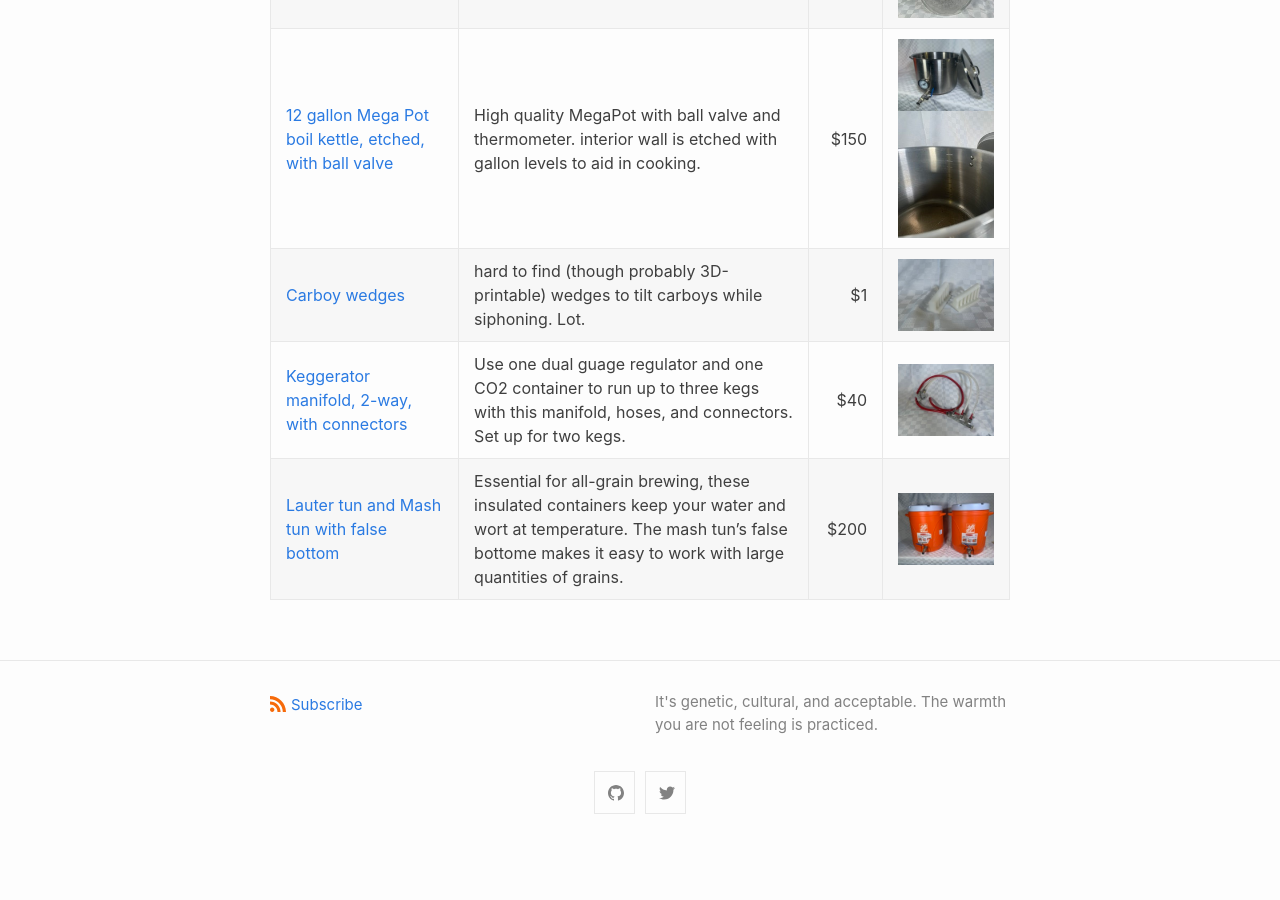
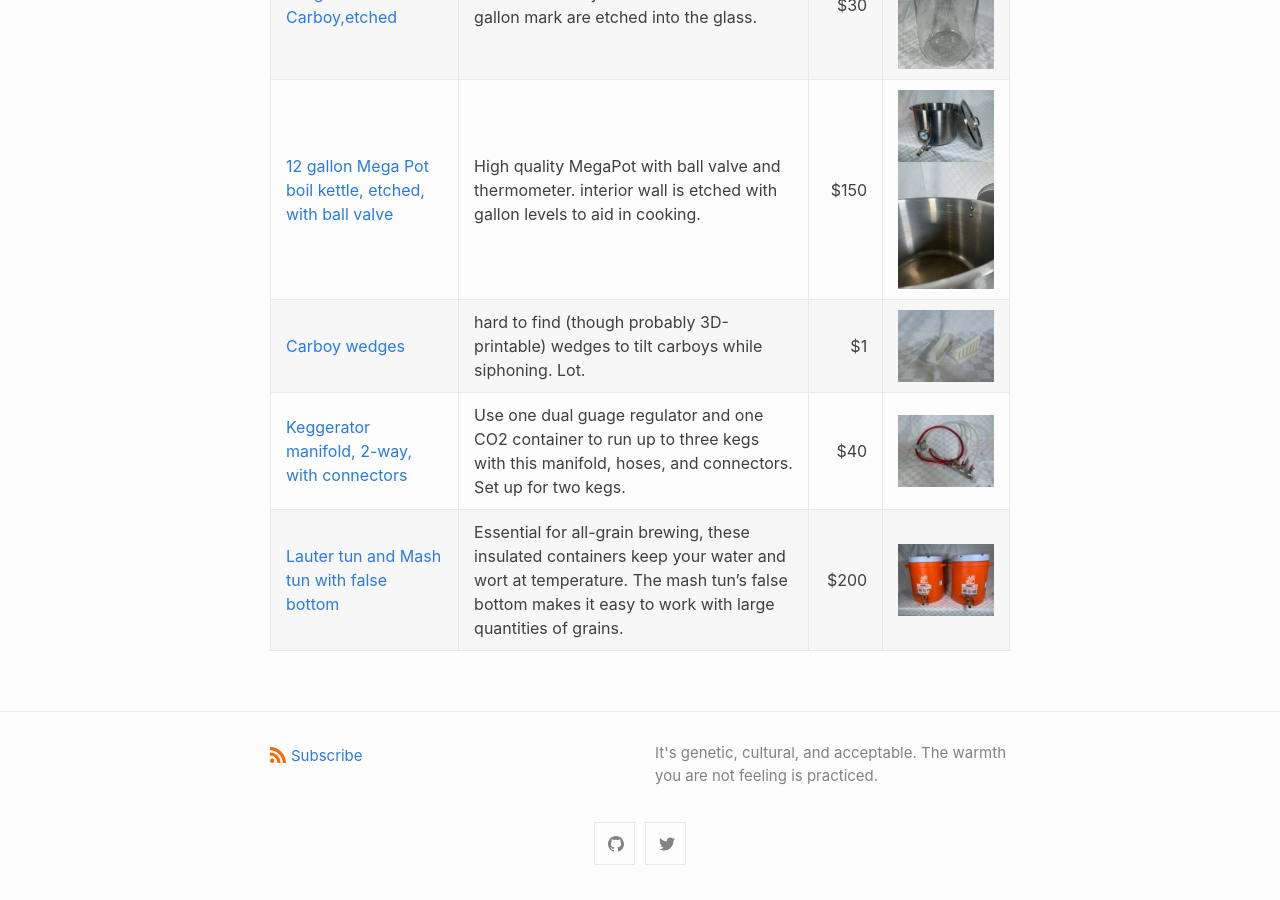
Before and after one commit to millerj870/millerj870.github.io, a Jekyll site: the page built from beersale.md, in a window 1280 px wide and 900 px high, scrolled down 4335 px. Built offline with Jekyll 4.4.1, drawn with Linux system fonts in a browser that asks for light colours; before the commit the page ends 5184 px from its top, so only the background shows below that; some of the changed text lies outside the part shown.

Commit message:
beer sale revise

```diff
--- a/beersale.md
+++ b/beersale.md
@@ -53,7 +55,7 @@ All items will also be advertised on Facebook Marketplace and possibly CraigsLis
 |[12 gallon Mega Pot boil kettle, etched, with ball valve](https://www.midwestsupplies.com/products/15-gal-megapot-1-2?variant=4.10425E+12&gclid=CjwKCAiAudD_BRBXEiwAudakX2m8Rs0fdloVGyQIqpxt1OEMCs40mV4XHZ4SSkWxTUxj-OI2wvfapxoCLbEQAvD_BwE) | High quality MegaPot with ball valve and thermometer.  interior wall is etched with gallon levels to aid in cooking.  |$150 |[![](/assets/images/beersale/beersale-boilkettle1-thumbnail.jpg)](/assets/images/beersale/beersale-boilkettle1.jpg)[![](/assets/images/beersale/beersale-boilkettle2-thumbnail.jpg)](/assets/images/beersale/beersale-boilkettle2.jpg)|
 |[Carboy wedges](https://www.homebrewing.org/Carboy-Wedge_p_1714.html) | hard to find (though probably 3D-printable) wedges to tilt carboys while siphoning.  Lot. |$1 |[![](/assets/images/beersale/beersale-carboywedges-thumbnail.jpg)](/assets/images/beersale/beersale-carboywedges.jpg)|
 |[Keggerator manifold, 2-way, with connectors](https://www.midwestsupplies.com/products/3-way-co2-distributor-1-4-barb) | Use one dual guage regulator and one CO2 container to run up to three kegs with this manifold, hoses, and connectors.  Set up for two kegs.  |$40 |[![](/assets/images/beersale/beersale-CO2manifold-thumbnail.jpg)](/assets/images/beersale/beersale-CO2manifold.jpg)|
-|[Lauter tun and Mash tun with false bottom](https://www.midwestsupplies.com/products/northern-brewer-all-grain-system) | Essential for all-grain brewing, these insulated containers keep your water and wort at temperature.  The mash tun's false bottome makes it easy to work with large quantities of grains.  |$200 |[![](/assets/images/beersale/beersale-lautermash-thumbnail.jpg)](/assets/images/beersale/beersale-lautermash.jpg)|
+|[Lauter tun and Mash tun with false bottom](https://www.midwestsupplies.com/products/northern-brewer-all-grain-system) | Essential for all-grain brewing, these insulated containers keep your water and wort at temperature.  The mash tun's false bottom makes it easy to work with large quantities of grains.  |$200 |[![](/assets/images/beersale/beersale-lautermash-thumbnail.jpg)](/assets/images/beersale/beersale-lautermash.jpg)|
 
 <!--
 |[NAME](SOURCE-URL) | Replacement  |$NN |[![](/assets/images/beersale/beersale-FILENAME-thumbnail.jpg)](/assets/images/beersale/beersale-FILENAME.jpg)|
```
Also changed, not shown: other parts of beersale.md (+2 -0 lines).
